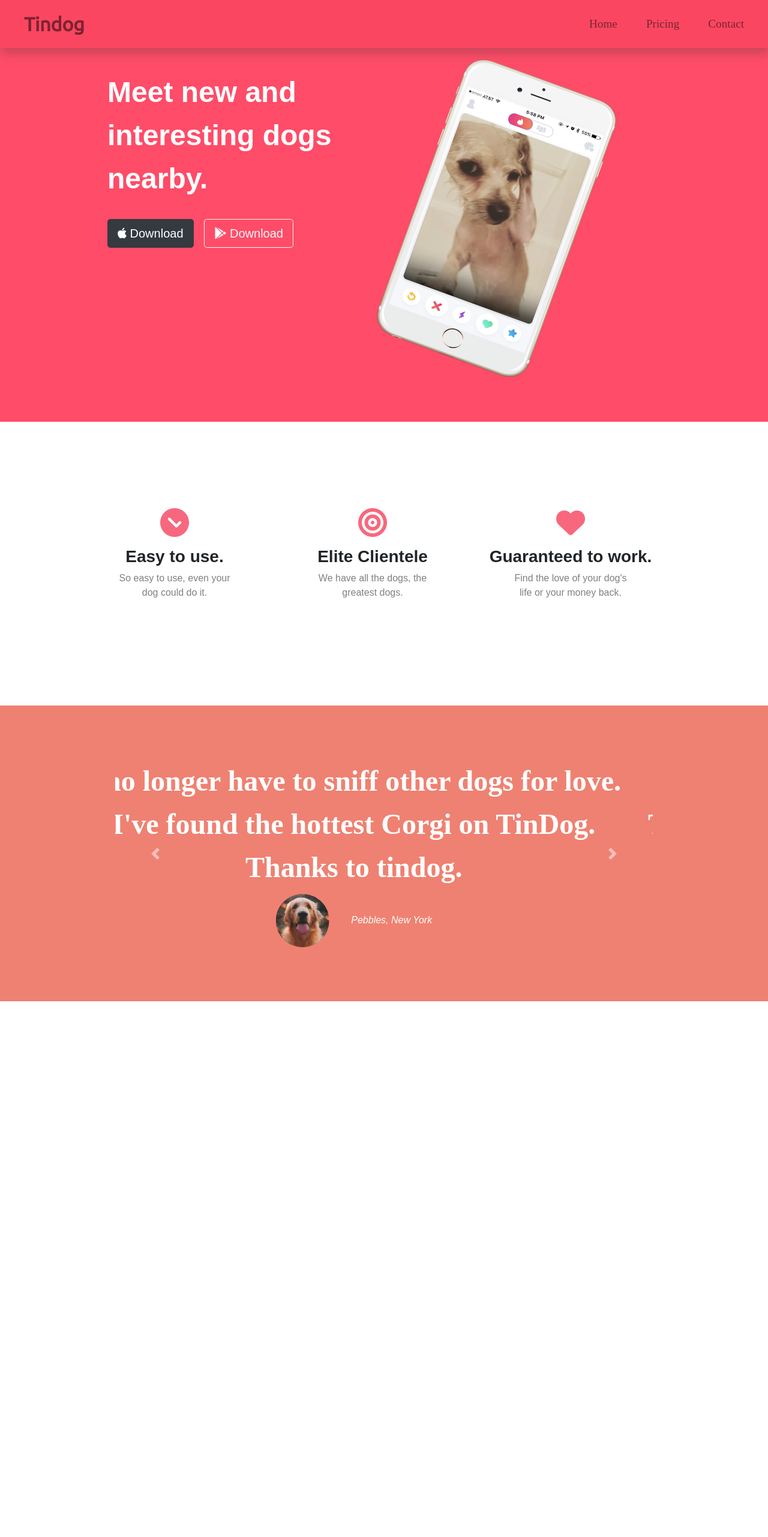
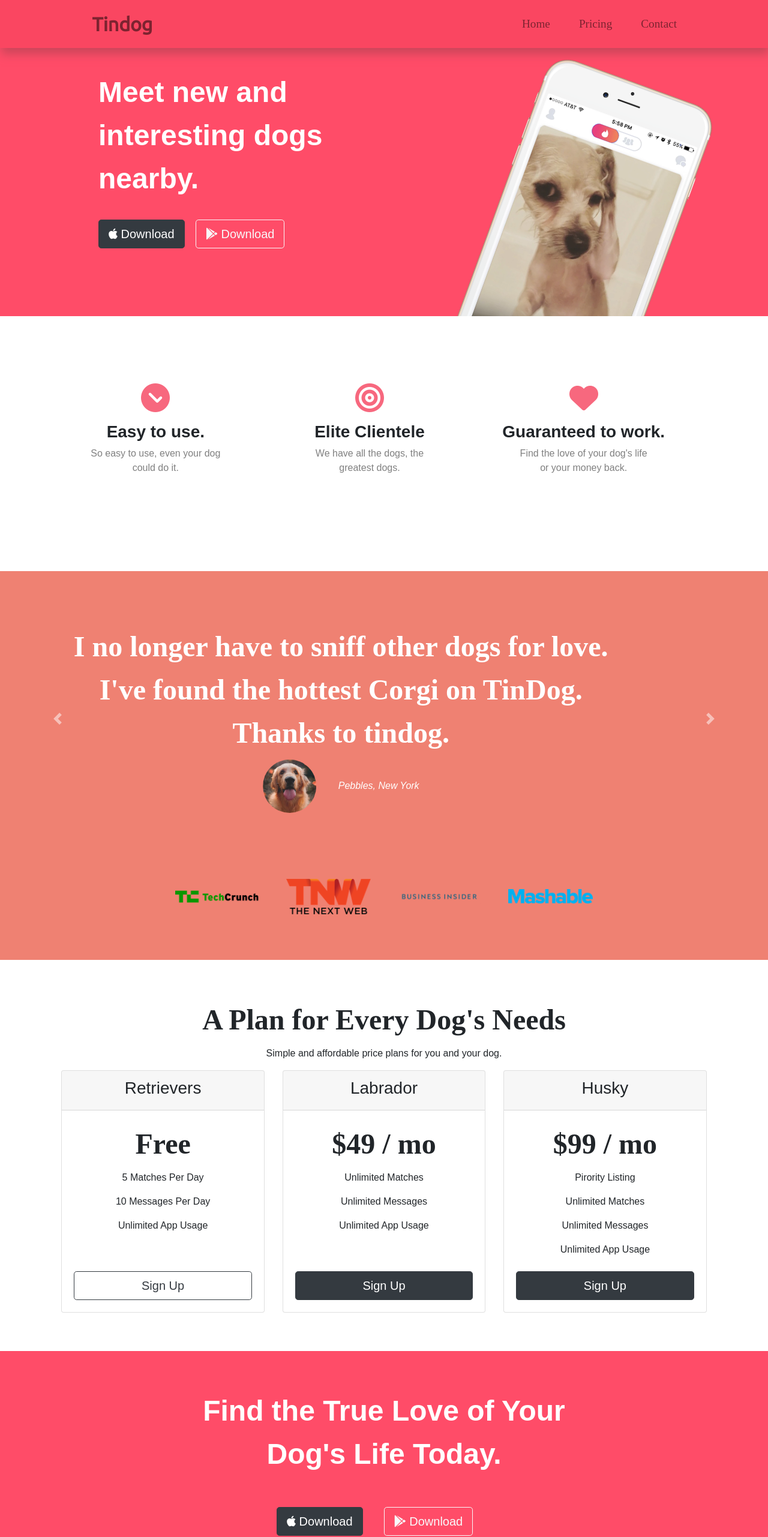
Before and after one commit to HimaliKoli20/Web-Development, a plain HTML site: page Website_1/tindog.html in a window 1280 px wide. Shown: the top 2562 px of the page at 60% size. Before the commit the page ends 1669 px from the top, so only its background shows below. Drawn offline with nearby package versions, Linux system fonts and the light colour scheme; a web font is replaced by a local one.

Commit message:
Website Updated

```diff
--- a/Website_1/tindog.css
+++ b/Website_1/tindog.css
@@ -3,21 +3,21 @@ body{
 }
 
 .container{
-    padding: 3% 5%;
+    padding: 3% 5% 7%;
 }
 
 #title{
     background-color: #ff4c68;
     color: white;
 }
-.row{
-    margin-left: 0;
-    margin-right: 0;
+.title{
+    margin-left: auto 0;
+    /* margin-right: 0; */
     padding: 80px 20px 0 30px;
     position:relative;
     z-index: 1;
 }
-.row h1{
+.title h1{
     font-family: 'Montserrat-black', sans-serif;
     font-size: 3rem;
     font-weight: bold;
@@ -27,12 +27,17 @@ body{
 .navbar{
     background-color:#fa4661;
     box-shadow: 2px 10px 15px #cc465a;
+    padding-right: 10%;
 }
 .navbar-brand{
+    padding-right: 30%;
     font-family: "Ubuntu";
     font-size: 2rem;
     font-weight: bold;
     color: white;
+}
+.tindog-logo{
+    padding-left: 10%;
 }
 .nav-item{
     padding: 0 1rem;
@@ -49,21 +54,31 @@ body{
 .dnbtn:hover{
     box-shadow: 5px 10px 15px #70686a;
 }
-.row img{
-    height: 90%;
+.title-img{
     width: 60%;
-    /* margin-top: 1rem; */
-    margin-left: 2rem ;
+    margin-left: 30% ;
     transform: rotate(20deg);
-
+    position: absolute;
+}
+@media(max-width : 991px){
+    #title{
+        text-align: center;
+    }
+    .title-img{
+        position: static;
+        transform: rotate(0);
+        margin-left: 0;
+    }
 }
 
 /* Features section  */
 
 #Features{
-    padding: 4rem 9rem 8rem 6rem;
-    /* padding: 6% 12%; */
+    padding: 7rem 9rem 7rem 6rem;
     text-align: center;
+    background-color: #fff;
+    position: relative;
+    z-index: 2;
 }
 .features i{
     color: #f7687e;
@@ -111,7 +126,6 @@ body{
 
  /* Testimonials section  */
 #testimonials{
-    padding: 7% 15%;
     text-align: center;
     background-color: #ef8172;
     color: #fff;
@@ -127,3 +141,53 @@ h2{
     border-radius: 50%;
     margin-right: 2rem;
 }
+.carousel-item{
+    padding: 7% 15%;
+}
+
+/* Logo section  */
+#logo{
+    background-color:#ef8172;
+    text-align: center;
+    padding-bottom: 2%;
+}
+.logo{
+    width: 11%;
+    margin: 20px 20px 50px ;
+}
+
+/* Pricing section  */
+#pricing{
+    padding: 5% 8%;
+    text-align: center;
+}
+.btn3{
+    margin-top: 8%;
+}
+
+/* Call to action  */
+ #cta{
+    background-color: #ff4c68;
+    color: white;
+    text-align: center;
+    margin-left: auto 0;
+    padding: 5% 10%;
+ }
+ #cta h3{
+    font-family: 'Montserrat-black', sans-serif;
+    font-size: 3rem;
+    font-weight: bold;
+    line-height: 1.5;
+    margin: auto 15%;
+ }
+
+ /* footer */
+ .footer{
+    margin-left: auto 0;
+    padding: 5% 10%;
+    text-align: center;
+ }
+ .f-icon{
+     padding-left: 2%;
+     padding-bottom: 2%;
+ }
--- a/Website_1/tindog.html
+++ b/Website_1/tindog.html
@@ -26,27 +26,27 @@
   <section id="title">
     <div class="container">
       <nav class="navbar navbar-expand-sm fixed-top navbar-light">
-        <ul class="navbar-nav"><li class="nav-item navbar-brand"><a class="nav-link" href="#Doggiee">Tindog</a></li></ul>
+        <ul class="navbar-nav tindog-logo"><li class="nav-item navbar-brand "><a class="nav-link" href="#Tindog">Tindog</a></li></ul>
         <button class="navbar-toggler" type="button" data-toggle="collapse" data-target="#navbarTogglerDemo01" aria-controls="navbarTogglerDemo01" aria-expanded="false" aria-label="Toggle navigation">
           <span class="navbar-toggler-icon"></span>
         </button>
         <div class="collapse navbar-collapse" id="navbarTogglerDemo01">
           <ul class="navbar-nav ml-auto ">
-            <li class="nav-item"><a class="nav-link" href="#home">Home</a></li>
+            <li class="nav-item"><a class="nav-link" href="#title">Home</a></li>
             <li class="nav-item"><a class="nav-link" href="#pricing">Pricing</a></li>
             <li class="nav-item"><a class="nav-link" href="#contact">Contact</a></li>
           </ul>
         </div>
       </nav>
 
-      <div class="row" >
+      <div class="row title" >
         <div class="col-lg-6">
           <h1 >Meet new and interesting dogs nearby.</h1>
           <button type="button" class="btn btn-dark btn-lg dnbtn"><i class="fa fa-apple"></i> Download</button>
           <button type="button" class="btn btn-outline-light btn-lg dnbtn"><i class="fab fa-google-play"></i> Download</button>
         </div>
         <div class="col-lg-6">
-          <img src="images/iphone6.png" alt="iphone-mockup" >
+          <img class="title-img" src="images/iphone6.png" alt="iphone-mockup" >
         </div>
       </div>
     </div>
@@ -111,5 +111,100 @@
 
 </section>
 
+
+<!-- Press -->
+
+<section id="logo">
+  <img class="logo" src="images/techcrunch.png" alt="tc-logo">
+  <img class="logo" src="images/tnw.png" alt="tnw-logo">
+  <img class="logo" src="images/bizinsider.png" alt="biz-insider-logo">
+  <img class="logo" src="images/mashable.png" alt="mashable-logo">
+
+</section>
+
+
+<!-- Pricing -->
+
+<section id="pricing">
+
+  <h2>A Plan for Every Dog's Needs</h2>
+  <p>Simple and affordable price plans for you and your dog.</p>
+  <div class="card-deck"></div>
+      <div class="row">
+        <div class="col-lg-4 col-md-6">
+          <div class="card">
+            <div class="card-header">
+              <h3>Retrievers</h3>
+            </div>
+            <div class="card-body">
+              <h2>Free</h2>
+              <p>5 Matches Per Day</p>
+              <p>10 Messages Per Day</p>
+              <p>Unlimited App Usage</p>
+              <br> <br>
+              <button type="button" class="btn btn-outline-dark btn-lg btn-block">Sign Up</button>
+            </div>
+          </div>
+        </div>
+
+        <div class="col-lg-4 col-md-6">
+          <div class="card">
+            <div class="card-header">
+              <h3>Labrador</h3>
+            </div>
+            <div class="card-body">
+              <h2>$49 / mo</h2>
+              <p>Unlimited Matches</p>
+              <p>Unlimited Messages</p>
+              <p>Unlimited App Usage</p>
+              <br> <br>
+              <button type="button" class="btn btn-dark btn-lg btn-block">Sign Up</button>
+            </div>
+          </div>
+        </div>
+
+       <div class="col-lg-4 col-md-12">
+        <div class="card">
+          <div class="card-header">
+            <h3>Husky</h3>
+          </div>
+          <div class="card-body">
+            <h2>$99 / mo</h2>
+            <p>Pirority Listing</p>
+            <p>Unlimited Matches</p>
+            <p>Unlimited Messages</p>
+            <p>Unlimited App Usage</p>
+            <button type="button" class="btn btn-dark btn-lg btn-block btn3">Sign Up</button>
+          </div>
+        </div>
+      </div>
+    </div>
+  </div>
+</section>
+
+
+<!-- Call to Action -->
+
+<section id="cta">
+
+  <h3>Find the True Love of Your Dog's Life Today.</h3>
+  <button type="button" class="btn btn-dark btn-lg dnbtn"><i class="fa fa-apple"></i> Download</button>
+  <button type="button" class="btn btn-outline-light btn-lg dnbtn"><i class="fab fa-google-play"></i> Download</button>
+
+</section>
+
+
+<!-- Footer -->
+
+<footer id="contact" class="footer">
+  <i class="fab fa-twitter f-icon" ></i>
+  <i class="fab fa-facebook-f f-icon"></i>
+  <i class="fab fa-instagram-square f-icon"></i>
+  <i class="fas fa-envelope f-icon"></i>
+  <p>&copy; Copyright 2020 Tindog</p>
+
+</footer>
+
+
 </body>
 </html>
```
Also changed, not shown: Website_1/images/TechCrunch.png (added), Website_1/images/bizinsider.png (added), Website_1/images/mashable.png (added), Website_1/images/tnw.png (added). Lines whose indentation alone changed are shown as unchanged.
